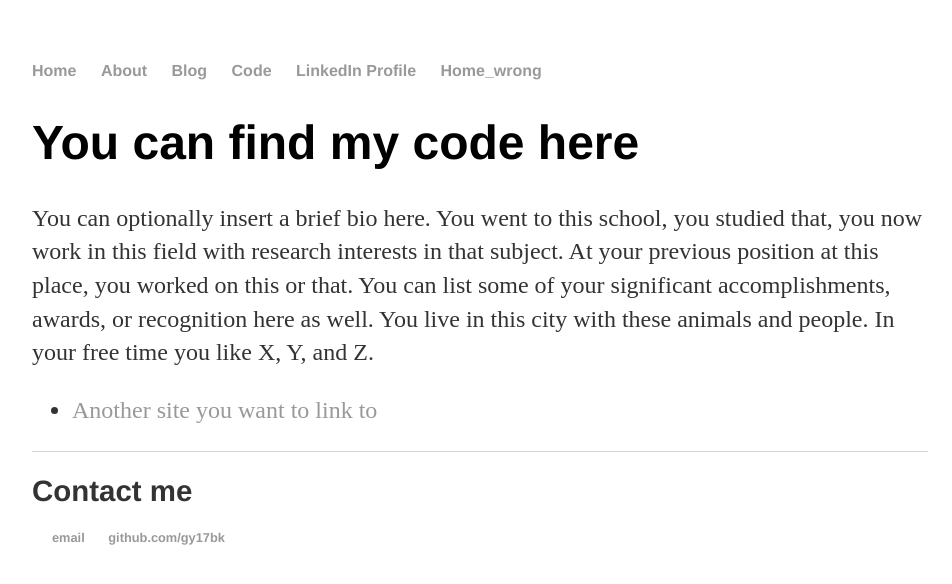
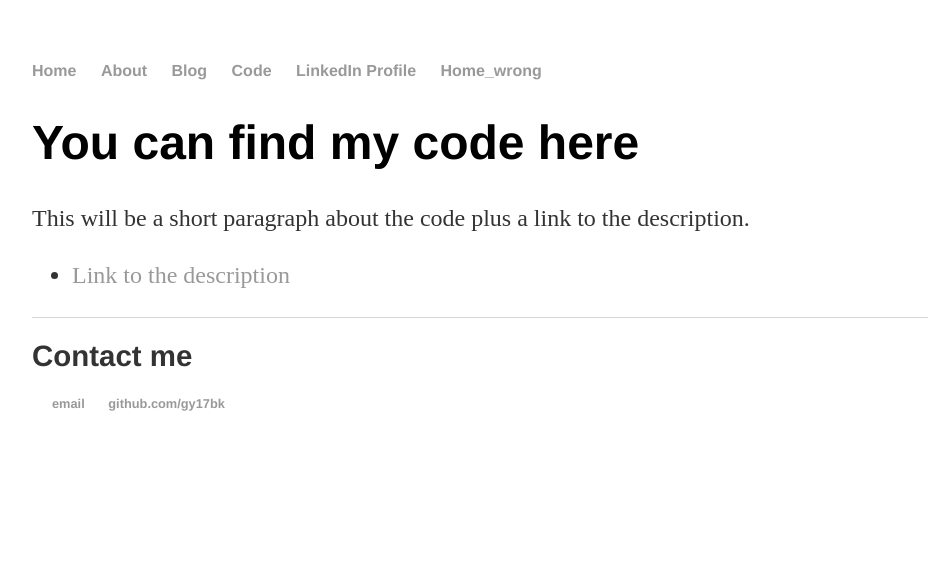
Before and after one commit to gy17bk/mywebsite, a Jekyll site: the page built from code/index.html, in a window 1280 px wide. Shown: the top 584 px of the page, without its empty margins (160-1112 px from the left). Built offline with Jekyll 4.4.1, drawn with Linux system fonts in a browser that asks for light colours.

Commit message:
Update index.html

```diff
--- a/code/index.html
+++ b/code/index.html
@@ -5,10 +5,10 @@ title: Brigs Code
 
 		<div class="about">
 			<h1>You can find my code here</h1>
-			<p>You can optionally insert a brief bio here. You went to this school, you studied that, you now work in this field with research interests in that subject. At your previous position at this place, you worked on this or that. You can list some of your significant accomplishments, awards, or recognition here as well. You live in this city with these animals and people. In your free time you like X, Y, and Z.</p>
+			<p>This will be a short paragraph about the code plus a link to the description.</p>
 
 			<ul class="Code">
 
-				<li><a href="#">Another site you want to link to</a></li>
+				<li><a href="#">Link to the description</a></li>
 				</ul>
 		</div>
```
